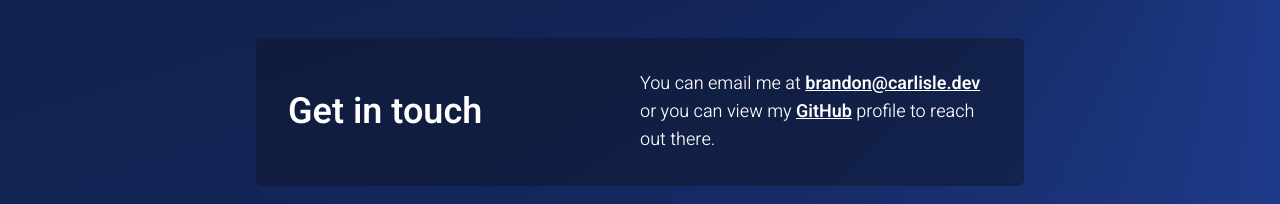
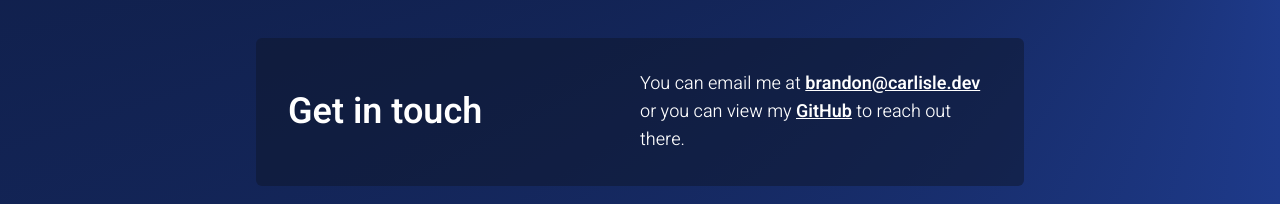
Before and after one commit to brandon-carlisle/portfolio, a Next.js app: page /about in a window 1280 px wide. Shown: the part 828-1032 px from the top of the page. Built offline with nearby package versions, Linux system fonts and the light colour scheme.

Commit message:
removed contact component from project page

```diff
--- a/app/projects/page.tsx
+++ b/app/projects/page.tsx
@@ -1,4 +1,3 @@
-import Contact from '../../components/Contact';
 import Header from '../../components/Header';
 import ProjectCard from '../../components/ProjectCard';
 import Section from '../../components/Section';
@@ -32,7 +31,6 @@ export default async function Projects() {
           ))}
         </div>
       </Section>
-      <Contact />
     </>
   );
 }
--- a/components/Contact.tsx
+++ b/components/Contact.tsx
@@ -27,7 +27,7 @@ export default function Contact() {
               >
                 GitHub
               </a>{' '}
-              profile to reach out there.
+              to reach out there.
             </p>
           </div>
         </div>
```
